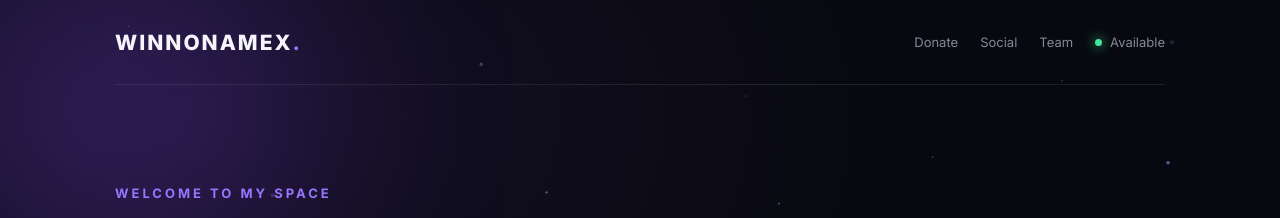
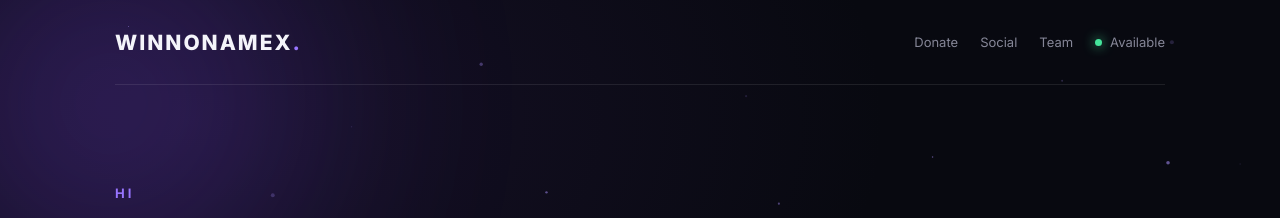
Before and after one commit to winnonamex/WINNONAMEX29, a plain HTML site: page index.html in a window 1280 px wide. Shown: the top 218 px of the page. Drawn offline with Linux system fonts and the light colour scheme.

Commit message:
Update index.html

```diff
--- a/index.html
+++ b/index.html
@@ -51,7 +51,7 @@ footer{border-top:1px solid var(--border);padding:28px 0;display:flex;justify-co
 <div class="background"><div class="glow one"></div><div class="glow two"></div></div><canvas id="particles"></canvas>
 <div class="container">
 <nav><div class="logo">WINNONAMEX<span>.</span></div><div class="nav-right"><a href="#donate">Donate</a><a href="#social">Social</a><a href="#team">Team</a><div class="nav-status"><span class="dot"></span><span>Available</span></div></div></nav>
-<header class="hero"><div><div class="hello">WELCOME TO MY SPACE</div><h1>CHÀO CÁC VỢ ĐÃ ĐẾN VỚI WEB CỦA CHỦ KÊNH<br><span>WINNONAMEX.</span></h1><p class="hero-desc">WEB NÀY SẼ LÀ NƠI ANH EM BOOK THỢ KÉO LÃO BẢN UY TÍN TRÁNH VIỆC BỊ SÌ CAM.</p><div class="hero-buttons"><a href="#social" class="btn primary"><i class="fa-solid fa-link"></i> My Socials</a><a href="donate.html" class="btn secondary"><i class="fa-solid fa-heart"></i> Donate</a></div></div><div class="avatar-wrap"><div class="avatar-box"><img class="avatar" src="avatar.jpg" alt="WINNONAMEX"></div></div></header>
+<header class="hero"><div><div class="hello">HI</div><h1>CHÀO CÁC VỢ ĐÃ ĐẾN VỚI WEB CỦA CHỦ KÊNH<br><span>WINNONAMEX.</span></h1><p class="hero-desc">WEB NÀY SẼ LÀ NƠI ANH EM BOOK THỢ KÉO LÃO BẢN UY TÍN TRÁNH VIỆC BỊ SÌ CAM.</p><div class="hero-buttons"><a href="#social" class="btn primary"><i class="fa-solid fa-link"></i> My Socials</a><a href="donate.html" class="btn secondary"><i class="fa-solid fa-heart"></i> Donate</a></div></div><div class="avatar-wrap"><div class="avatar-box"><img class="avatar" src="avatar.jpg" alt="WINNONAMEX"></div></div></header>
 <section id="donate" class="reveal"><div class="section-heading"><div><h2> &amp; CÚNG TRAI NƯỚC</h2><p>Nếu muốn cúng cho tôi trai nước, bạn có thể cúng ở trang Donate riêng.</p></div><i class="fa-solid fa-heart" style="color:#9875ff"></i></div><div class="glass donate-panel"><div><h3>CÚNG CHO WINNONAMEX</h3><p>Cảm ơn bạn đã cúng cho chủ kênh trai nước. Nhấn nút bên cạnh để mở trang chứa mã QR Donate.</p></div><a href="donate.html" class="btn primary donate-link"><i class="fa-solid fa-qrcode"></i> Open Donate</a></div></section>
 <section id="social" class="reveal"><div class="section-heading"><div><h2>Connect With Me</h2><p>Find me on social media.</p></div><i class="fa-solid fa-share-nodes" style="color:#9875ff"></i></div><div class="social-grid" id="socialGrid"></div></section>
 <section id="team" class="reveal"><div class="section-heading"><div><h2>My Team</h2><p>Những người đang cộng tác cùng mình.</p></div><i class="fa-solid fa-users" style="color:#9875ff"></i></div><div class="team-grid">
```
